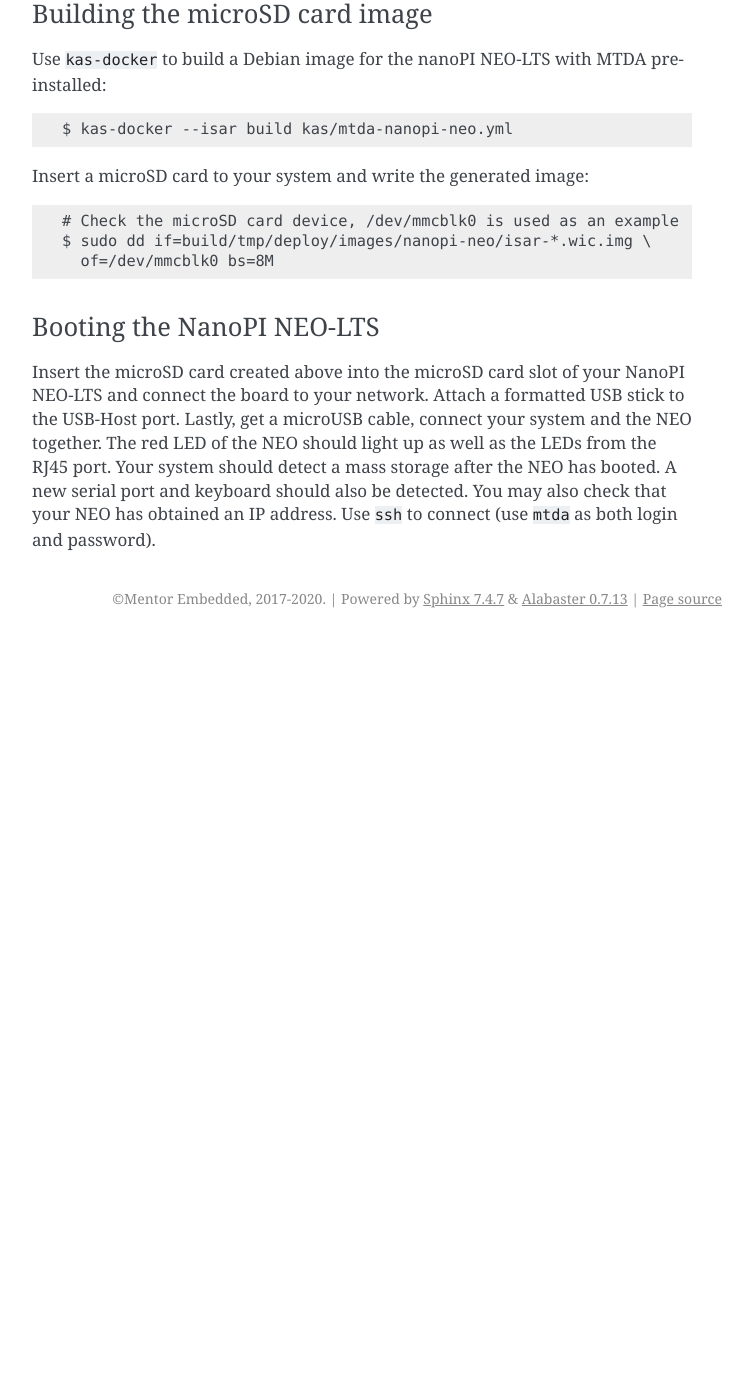
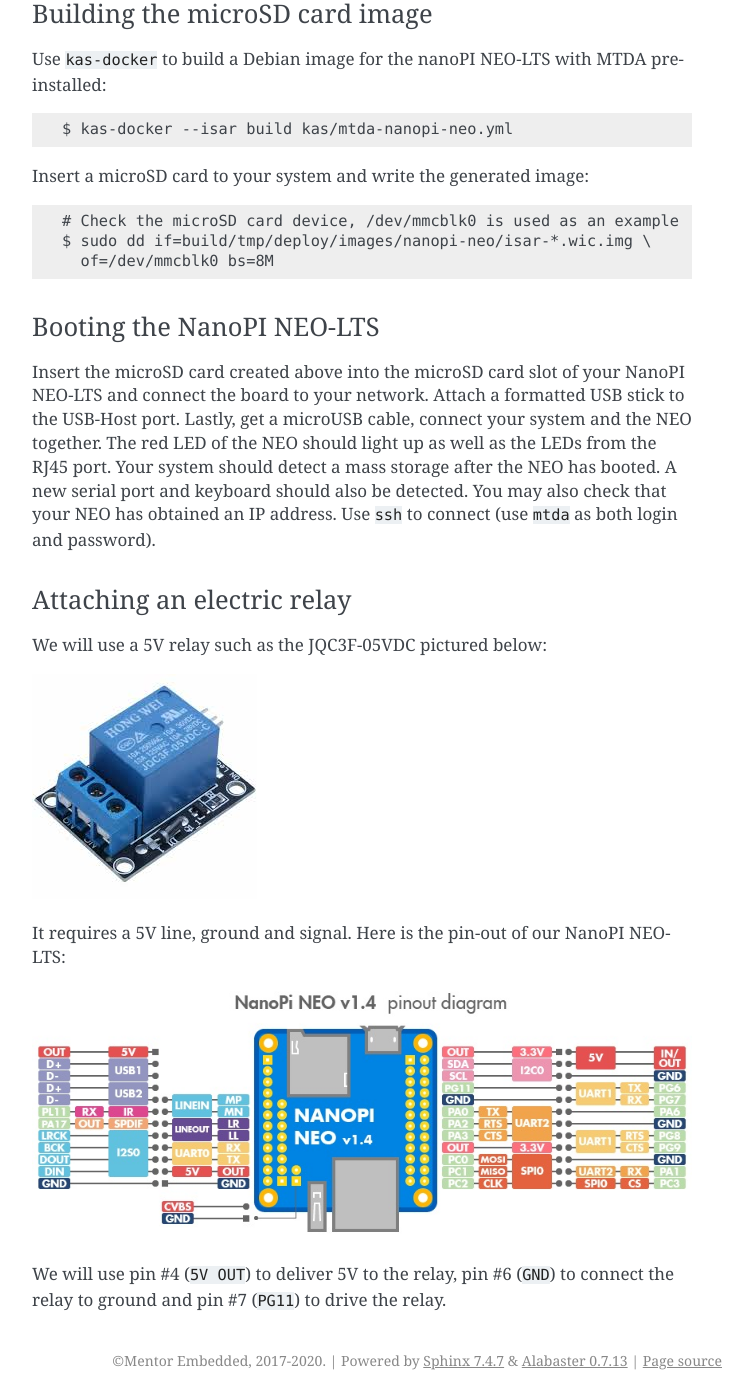
Before and after one commit to siemens/mtda, a Sphinx documentation site: the page built from docs/build.rst, in a window 1280 px wide and 1400 px high, scrolled down 779 px. Shown: the whole window, without its empty margins (388-1140 px from the left). Built offline with Sphinx 7.4.7, drawn with Linux system fonts in a browser that asks for light colours; before the commit the page ends 1417 px from its top, so only the background shows below that; some of the changed text lies outside the part shown.

Commit message:
docs: describe how to attach a relay to the NanoPI NEO-LTS
Signed-off-by: Cedric Hombourger <Cedric_Hombourger@mentor.com>

```diff
--- a/docs/build.rst
+++ b/docs/build.rst
@@ -57,3 +57,18 @@
 booted. A new serial port and keyboard should also be detected. You may also
 check that your NEO has obtained an IP address. Use ``ssh`` to connect (use
 ``mtda`` as both login and password).
+
+Attaching an electric relay
+~~~~~~~~~~~~~~~~~~~~~~~~~~~
+
+We will use a 5V relay such as the JQC3F-05VDC pictured below:
+
+.. image:: jqc3f-05vdc.jpg
+
+It requires a 5V line, ground and signal. Here is the pin-out of our NanoPI
+NEO-LTS:
+
+.. image:: neo_pinout.jpg
+
+We will use pin #4 (``5V OUT``) to deliver 5V to the relay, pin #6 (``GND``) to
+connect the relay to ground and pin #7 (``PG11``) to drive the relay.
```
Also changed, not shown: docs/jqc3f-05vdc.jpg (added), docs/neo_pinout.jpg (added).
